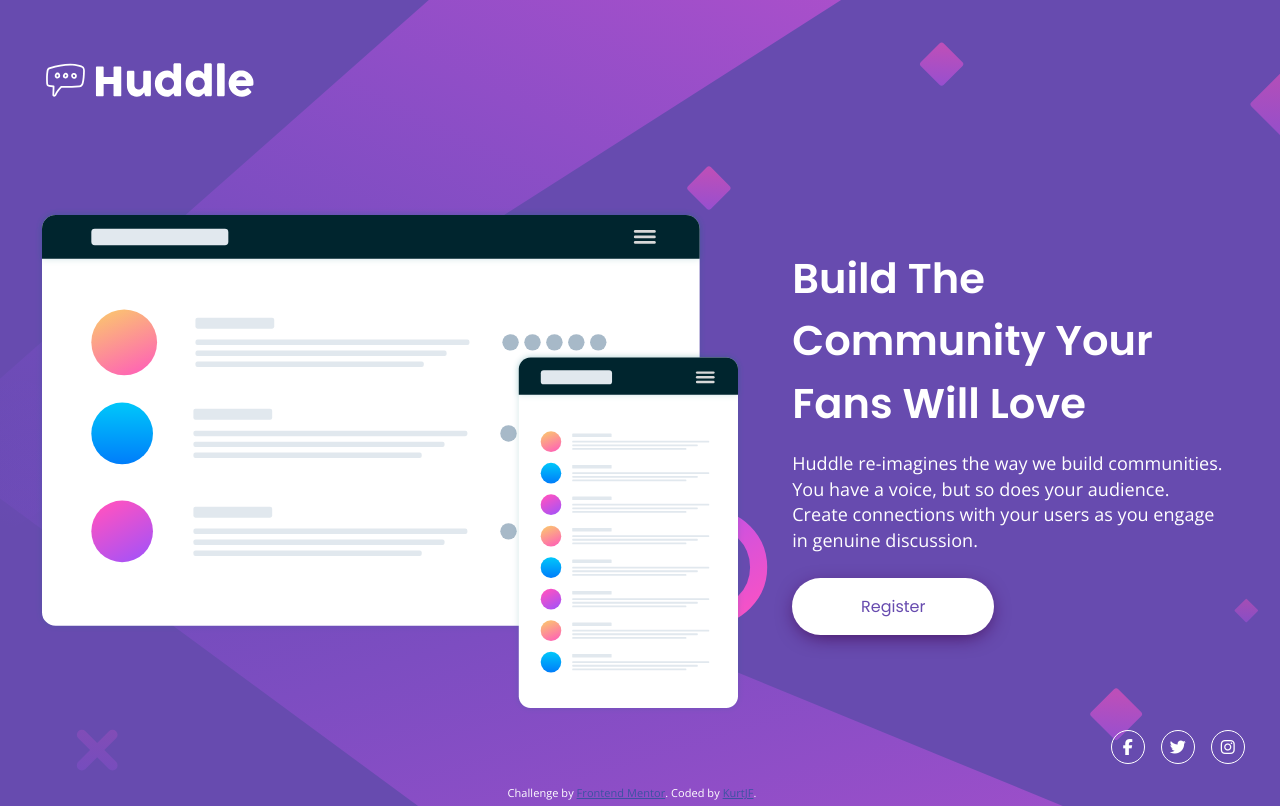
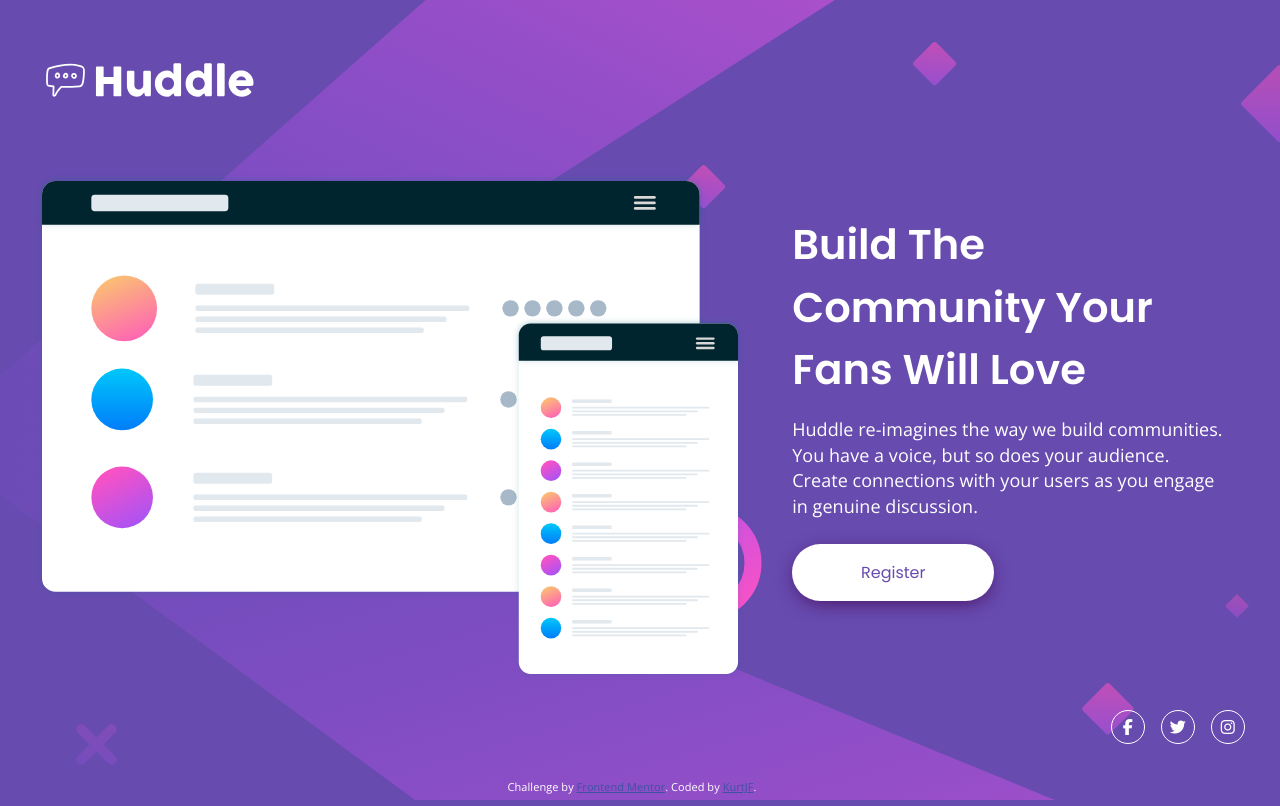
Before and after one commit to KurtJF/frontend-mentor, a plain HTML site: page huddle-landingpage/index.html in a window 1280 px wide. Drawn offline with nearby package versions, Linux system fonts and the light colour scheme.

```diff
--- a/huddle-landingpage/styles.css
+++ b/huddle-landingpage/styles.css
@@ -182,10 +182,6 @@
     gap: 3rem;
   }
 
-  .hero {
-    margin-top: 3rem;
-  }
-
   .img__container {
     flex: 1 0 auto;
   }
```
